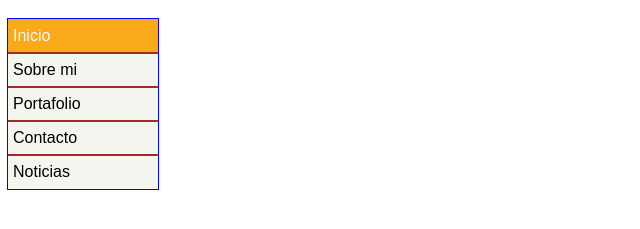
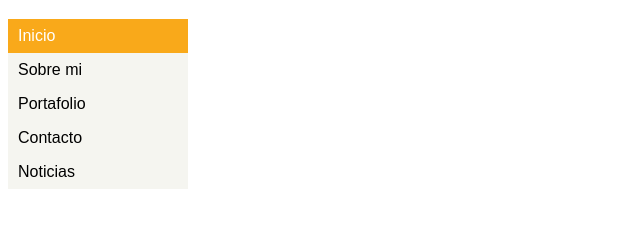
Before and after one commit to brendamesias/menu_vertical, a plain HTML site: page index.html in a window 1280 px wide. Shown: the part 61-290 px from the top of the page, without its empty margins (0-640 px from the left). Drawn offline with Linux system fonts and the light colour scheme.

Commit message:
agrego un padding left a mis enlaces ancore y elimino los outline que tenia como una guia para los espacios y contenido que ocupaban mi lista

```diff
--- a/css/main.css
+++ b/css/main.css
@@ -3,29 +3,24 @@ body{
 }
 
 ul{
-  outline: 1px solid blue;
   padding: 0;
   margin: 0;
-  width: 150px;
+  width: 180px;
   line-height: 24px;
-
 }
 
 li{
-  outline: 1px solid brown;
-
-
+  background-color: #f5f5f0;
 }
 
+/*estados de los enlaces: LoVe/HAte  link, visited, hover, active*/
+
 a{
-  outline: 1px solid green;
   display: block;
   padding: 5px;
   text-decoration: none;
   color: black;
-  background-color: #f5f5f0;
-
-
+  padding-left: 10px;
 }
 
 a:hover{
```
